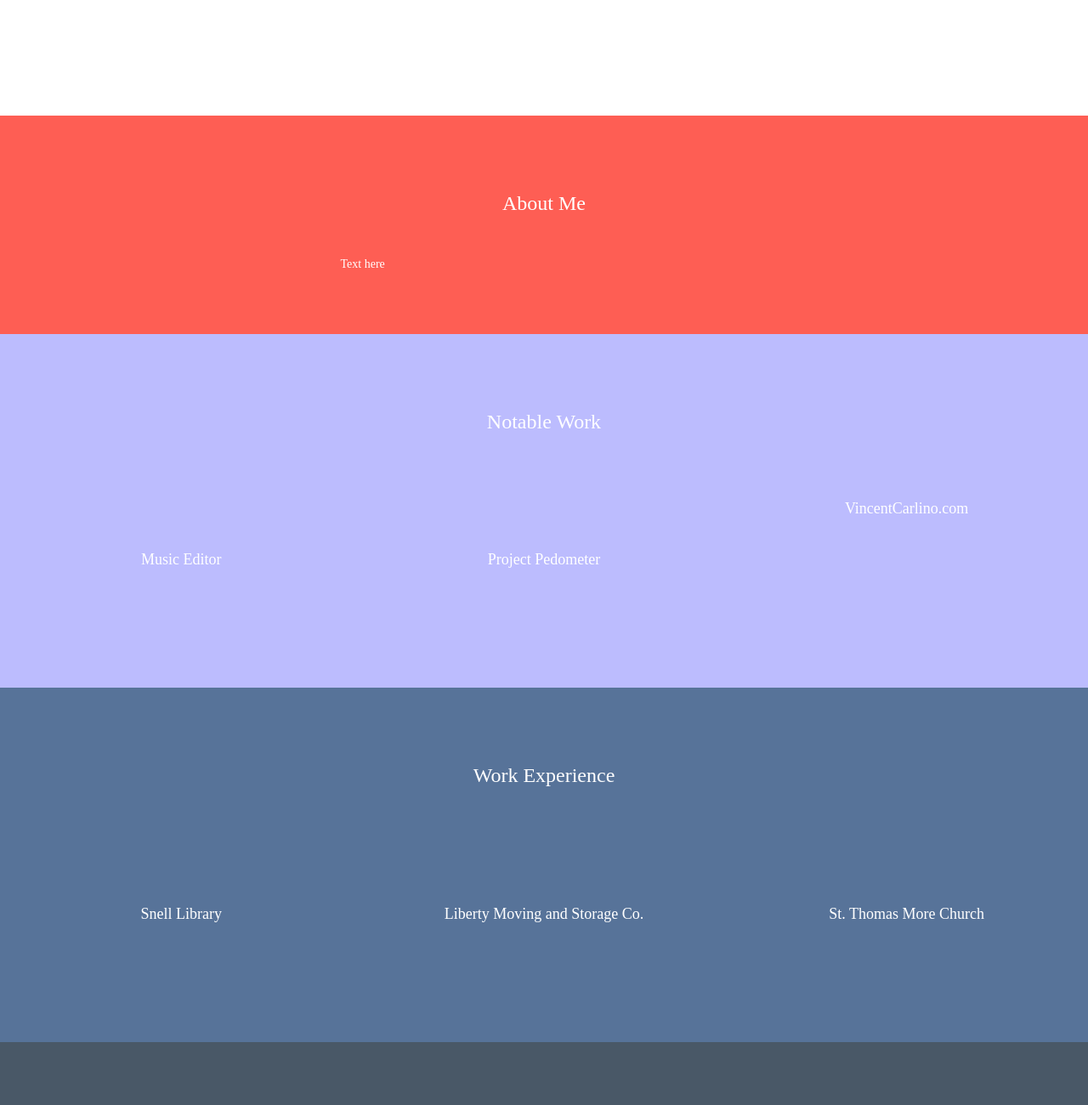
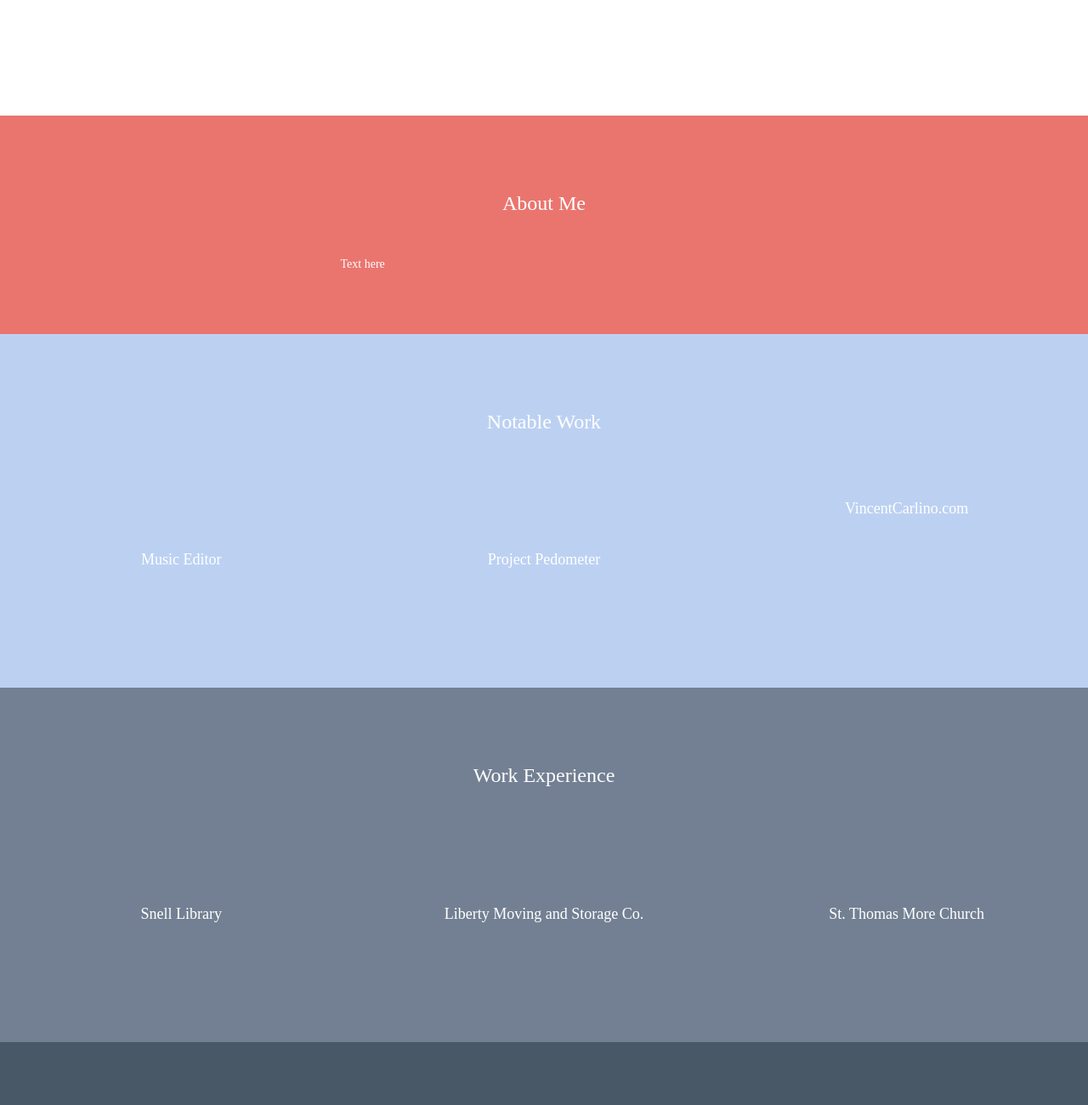
Before and after one commit to VincentCarlino/Web-Portfolio-V2, a plain HTML site: page index.html in a window 1280 px wide. Shown: the part 620-1920 px from the top of the page at 85% size. Drawn offline with nearby package versions, Linux system fonts and the light colour scheme.

Commit message:
Colors changed

```diff
--- a/main.css
+++ b/main.css
@@ -23,15 +23,15 @@ p {font-size: 16px;}
     font-size: 120px;
 }
 .bg-2 {
-    background-color: #FE5E54; /* Dark Blue */
+    background-color: #ea756e; /* Dark Blue */
     color: #ffffff;
 }
 .bg-3 {
-    background-color: #bcbcfe; /* White */
+    background-color: #bcd1f2; /* White */
     color: #fff;
 }
 .bg-4 {
-    background-color: #577399; /* Black Gray */
+    background-color: #738093; /* Black Gray */
     color: #fff;
 }
 
```
